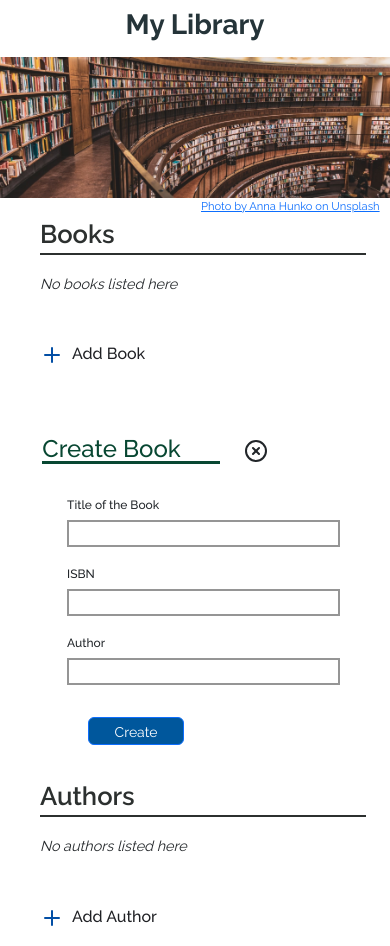
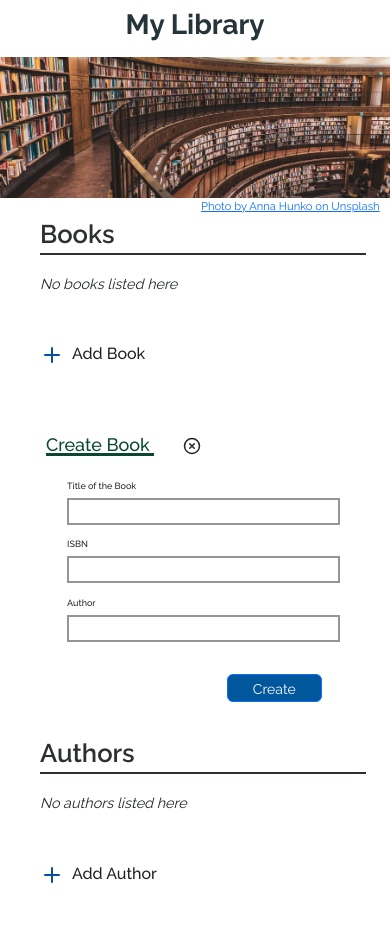
Before and after one commit to IsuruVihan/library_app_reactors, a React (Create React App) app: page / in a window 390 px wide. Both pictures are taken after a click on the element "Add Book". After the commit the page ends 903 px from the top, so only its background shows below. Built offline with nearby package versions, Linux system fonts and the light colour scheme.

Commit message:
(max-width: 576px) Resized AddBook Form

```diff
--- a/src/assets/styles/partials/MobileResponsive.css
+++ b/src/assets/styles/partials/MobileResponsive.css
@@ -77,22 +77,40 @@
   .Books .no-books {
     font-size: 0.9em;
   }
-  .Books .ab-form-container {
-    width: 100%;
-    height: 100%;
-    display: inline-block;
-    flex-basis: fit-content;
+  .Books .ab-form-container .cb-title {
+    padding-left: 1em;
+    padding-right: 3em;
+    font-size: large;
+  }
+  .Books .ab-form-container .cb-title .cb-title-text {
+    font-size: large;
+    max-width: 8em;
+    min-width: 6em;
+  }
+  .Books .ab-form-container .close-btn {
+    font-size: 0.75em;
+  }
+  .Books .ab-form-container .close-btn .close-icon {
+    cursor: pointer;
+    width: 1.5em;
+    height: 1.5em;
+  }
+  .Books .ab-form-container .ab-form .book-title-label, .Books .ab-form-container .ab-form .book-isbn-label, .Books .ab-form-container .ab-form .book-author-label {
+    font-size: 9px;
   }
   .Books .ab-form-container .ab-form .book-title-input, .Books .ab-form-container .ab-form .book-isbn-input, .Books .ab-form-container .ab-form .book-author-input {
     width: 70vw;
     font-size: 10px;
   }
   .Books .ab-form-container .ab-form .create-btn-container {
-    padding-left: 0.5em;
+    width: 70vw;
+    padding-left: 10em;
     margin-top: 2em;
     margin-bottom: 2em;
     float: right;
-    margin-right: 6.5em;
+  }
+  .Books .ab-form-container .ab-form .create-btn-container .create-btn {
+    margin-left: 100px;
   }
   .Books .ub-form-container .ub-form .book-title-input, .Books .ub-form-container .ub-form .book-isbn-input, .Books .ub-form-container .ub-form .book-author-input {
     width: 70vw;
--- a/src/assets/styles/partials/MobileResponsive.scss
+++ b/src/assets/styles/partials/MobileResponsive.scss
@@ -23,22 +23,46 @@
     }
     //Add Book
     .ab-form-container{
-      width: 100%;
-      height:100%;
-      display: inline-block;
-      flex-basis: fit-content;
+      .cb-title{
+        padding-left: 1em;
+        padding-right: 3em;
+        font-size: large;
+        .cb-title-text{
+          font-size: large;
+          max-width: 8em;
+          min-width: 6em;
+        }
+      }
+      .close-btn {
+        //padding-bottom: 0.8em;
+        font-size: .75em;
+        .close-icon {
+          cursor: pointer;
+          width: 1.5em;
+          height: 1.5em;
+        }
+      }
       .ab-form {
+
+        .book-title-label, .book-isbn-label, .book-author-label {
+          font-size: 9px;
+        }
+
         .book-title-input, .book-isbn-input, .book-author-input {
           width: 70vw;
           font-size: 10px;
 
         }
         .create-btn-container {
-          padding-left: 0.5em;
+          width: 70vw;
+          padding-left: 10em;
           margin-top: 2em;
           margin-bottom: 2em;
           float: right;
-          margin-right: 6.5em;
+          //margin-left: 16em;
+          .create-btn{
+            margin-left: 100px;
+          }
         }
       }
     }
--- a/src/components/Books/AddBookForm.tsx
+++ b/src/components/Books/AddBookForm.tsx
@@ -57,7 +57,7 @@ const AddBookForm: FC<AddBookFormProps> = (props) => {
             <Row>
                 <Col xs={9}>
                     <Row>
-                        <Col className="cb-title" md={11} xs={10}><p className="cb-title-text">Create Book</p></Col>
+                        <Col className="cb-title" md={11} xs={7}><p className="cb-title-text">Create Book</p></Col>
                         <Col
                             className="close-btn"
                             md={1} xs={1}
```
Also changed, not shown: 1 other file (tests, documents, lock files or other folders).
